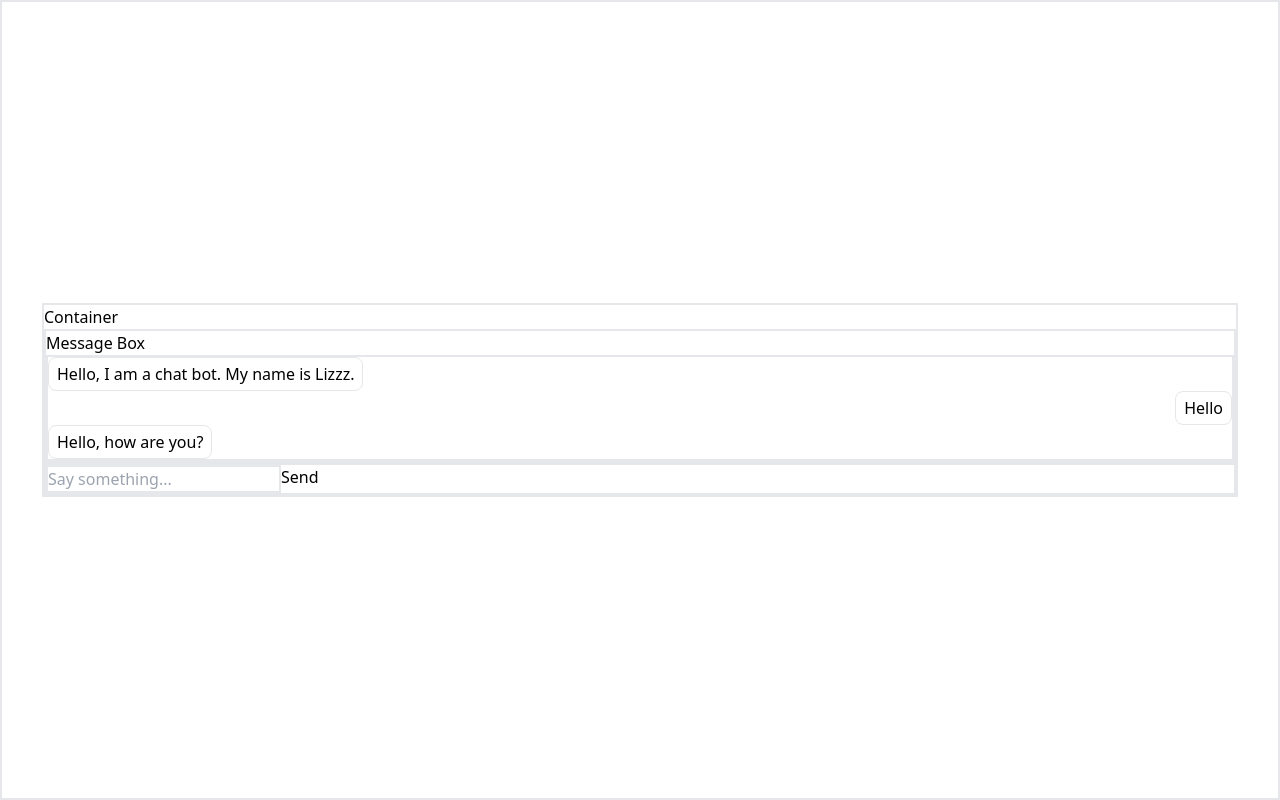
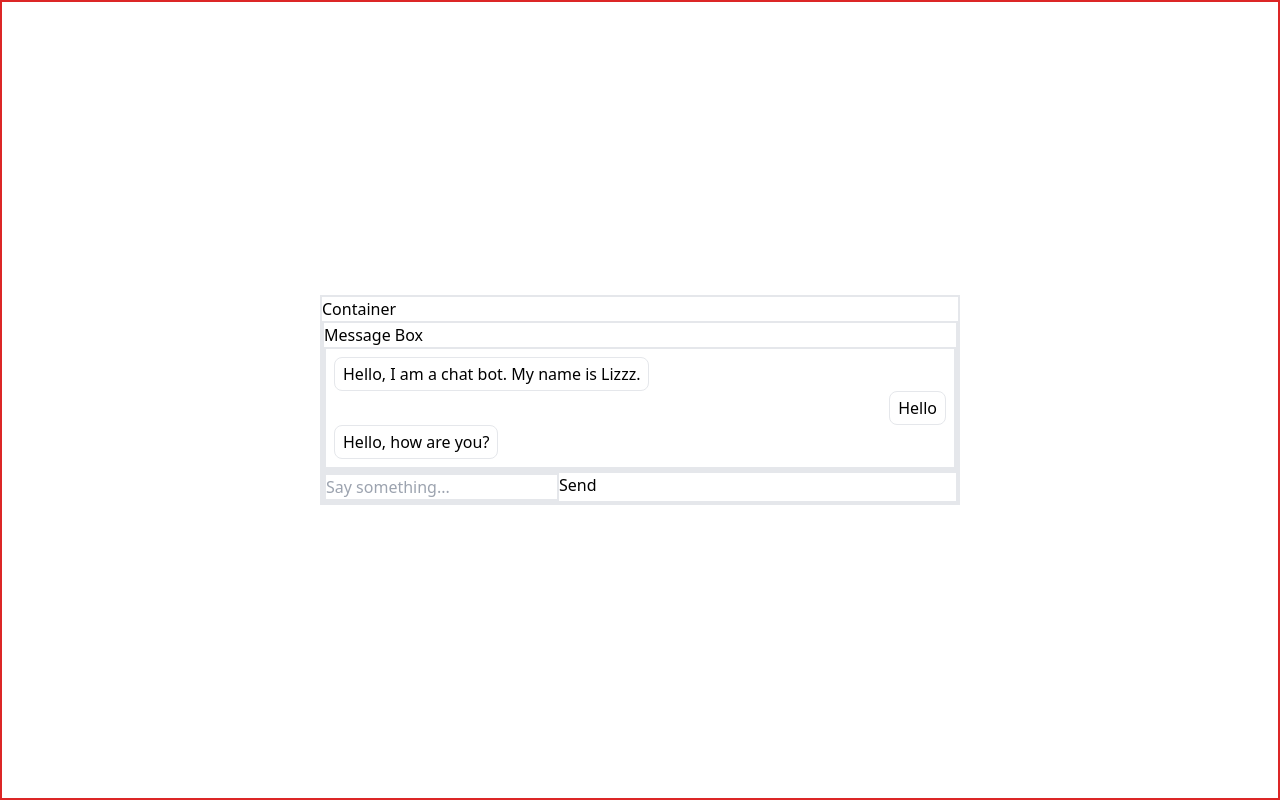
Before and after one commit to CAFECA-IO/chat-bot-lizzz, a Next.js app: page / in a window 1280 px wide. Built offline with nearby package versions, Linux system fonts and the light colour scheme.

Commit message:
message structure adjustment

```diff
--- a/src/components/message.tsx
+++ b/src/components/message.tsx
@@ -1,17 +1,10 @@
-import { IMessage } from "../interfaces/message";
+import {IMessage} from '../interfaces/message';
 export interface IMessageProps {
   message: IMessage;
 }
 
-export const Message = ({ message }: IMessageProps) => {
-  const color = message.sender === "user" ? "self-end" : "self-start";
+export const Message = ({message}: IMessageProps) => {
+  const color = message.sender === 'user' ? 'self-end' : 'self-start';
 
-  return (
-    <div className="flex flex-col">
-      <div className={`${color}	w-fit rounded-lg	 border px-2 py-1	`}>
-        {message.content}
-      </div>
-      {/* <div className={color}>{message.content}</div> */}
-    </div>
-  );
+  return <div className={`${color}	w-fit rounded-lg	 border px-2 py-1	`}>{message.content}</div>;
 };
--- a/src/pages/index.tsx
+++ b/src/pages/index.tsx
@@ -38,12 +38,12 @@ const Homepage = () => {
   };
 
   return (
-    <main className="flex min-h-screen items-center justify-center border-2 p-10">
-      <div className="w-full max-w-screen-xl border-2	">
+    <main className="flex min-h-screen items-center justify-center border-2 border-red-600">
+      <div className="w-full max-w-screen-sm border-2	">
         Container
         <div className="border-2">
           Message Box
-          <div className="border-2">
+          <div className="flex flex-col border-2 p-2">
             {messages.map(message => (
               <Message key={message.id} message={message} />
             ))}
```
